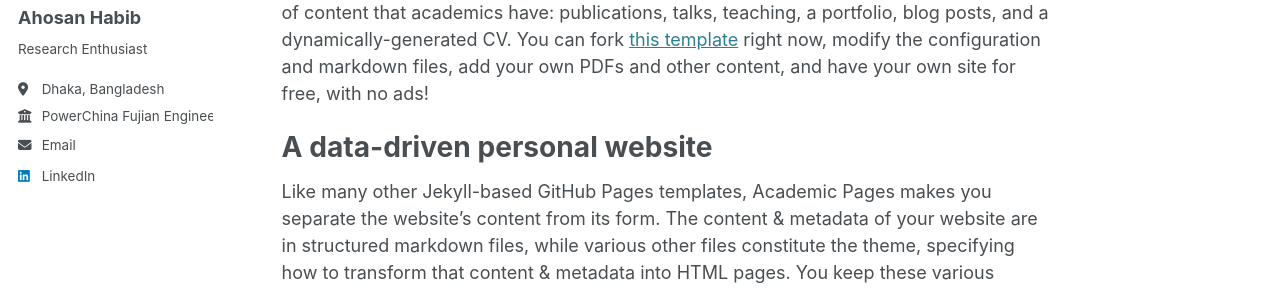
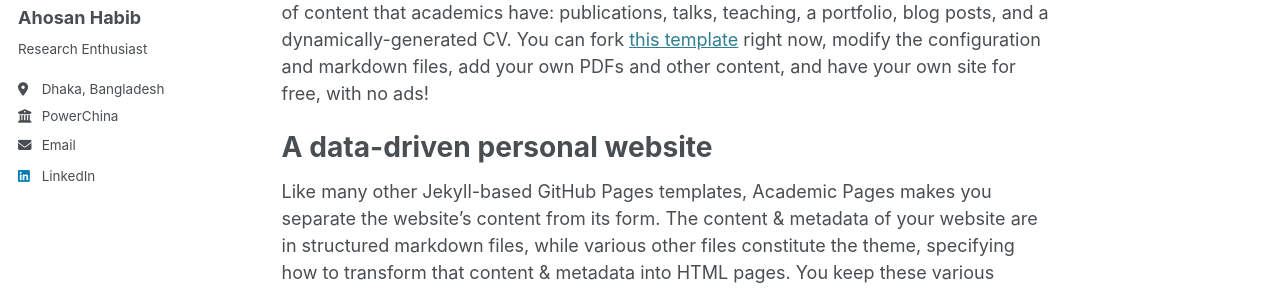
Before and after one commit to ahosanhabibi/ahosanhabibi.github.io, a Jekyll site: the page built from _pages/about.md, in a window 1280 px wide. Shown: the part 284-574 px from the top of the page. Built offline with Jekyll 4.4.1, drawn with Linux system fonts in a browser that asks for light colours.

Commit message:
Update _config.yml

```diff
--- a/_config.yml
+++ b/_config.yml
@@ -26,7 +26,7 @@ author:
   pronouns         : # example: "she/her"
   bio              : "Research Enthusiast"
   location         : "Dhaka, Bangladesh"
-  employer         : "PowerChina Fujian Engineering Co., Ltd."
+  employer         : "PowerChina"
   uri              : # URL
   email            : "ahosanhabibkuet@gmail.com"
 
```
